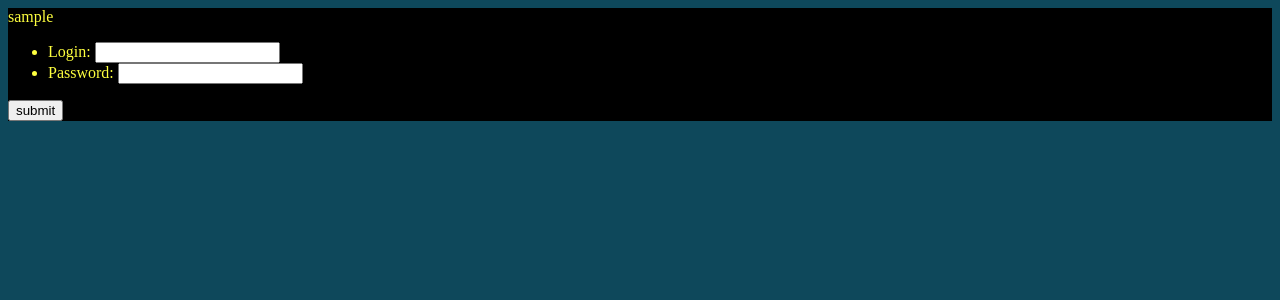
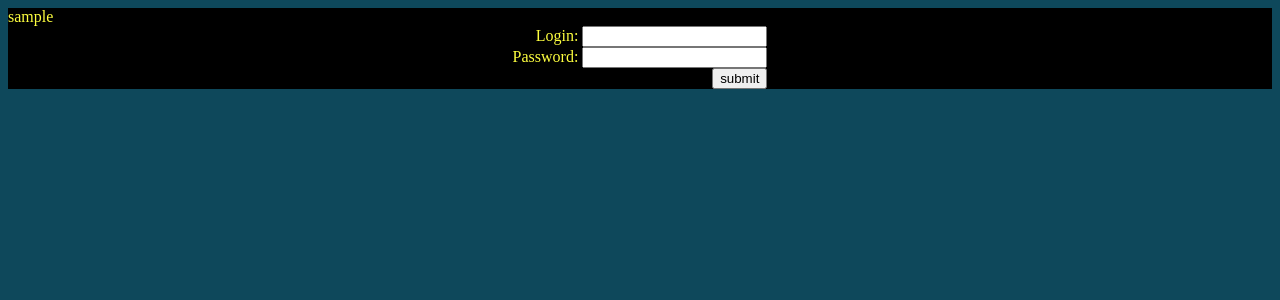
Before and after one commit to Larhard/GLaDOS, a Django app: template web/templates/web/login_view.html in a window 1280 px wide. Shown: the top 300 px of the page. Run offline with Django 3.2, Linux system fonts and the light colour scheme; the template is opened without the code that fills it: most values are stand-ins (such as "Sample title", 1, 10 or a date in 2020); parts of the project's set-up code (start-up, migrations or seed data) failed here and were passed over.

Commit message:
web: add login_form css

```diff
--- a/web/static/web/css/base.css
+++ b/web/static/web/css/base.css
@@ -18,3 +18,15 @@ a {
 a:hover {
     color: #ffffff;
 }
+
+div.login_form {
+    text-align: right;
+    display: table;
+    margin: auto;
+}
+
+div.login_form ul {
+    list-style: none;
+    margin: 0;
+    padding: 0;
+}
--- a/web/templates/web/login_view.html
+++ b/web/templates/web/login_view.html
@@ -15,6 +15,7 @@
         </div>
     {% endif %}
     <form method="post" action="{% url 'web:login' %}?r={{ request.GET.r | urlencode:'' }}">
+        <div class="login_form">
             <ul>
                 <li>
                     <label>
@@ -31,5 +32,6 @@
             </ul>
             {% csrf_token %}
             <input type="submit" name="login" value="submit">
+        </div>
     </form>
 {% endblock %}
```
Lines whose indentation alone changed are shown as unchanged.
